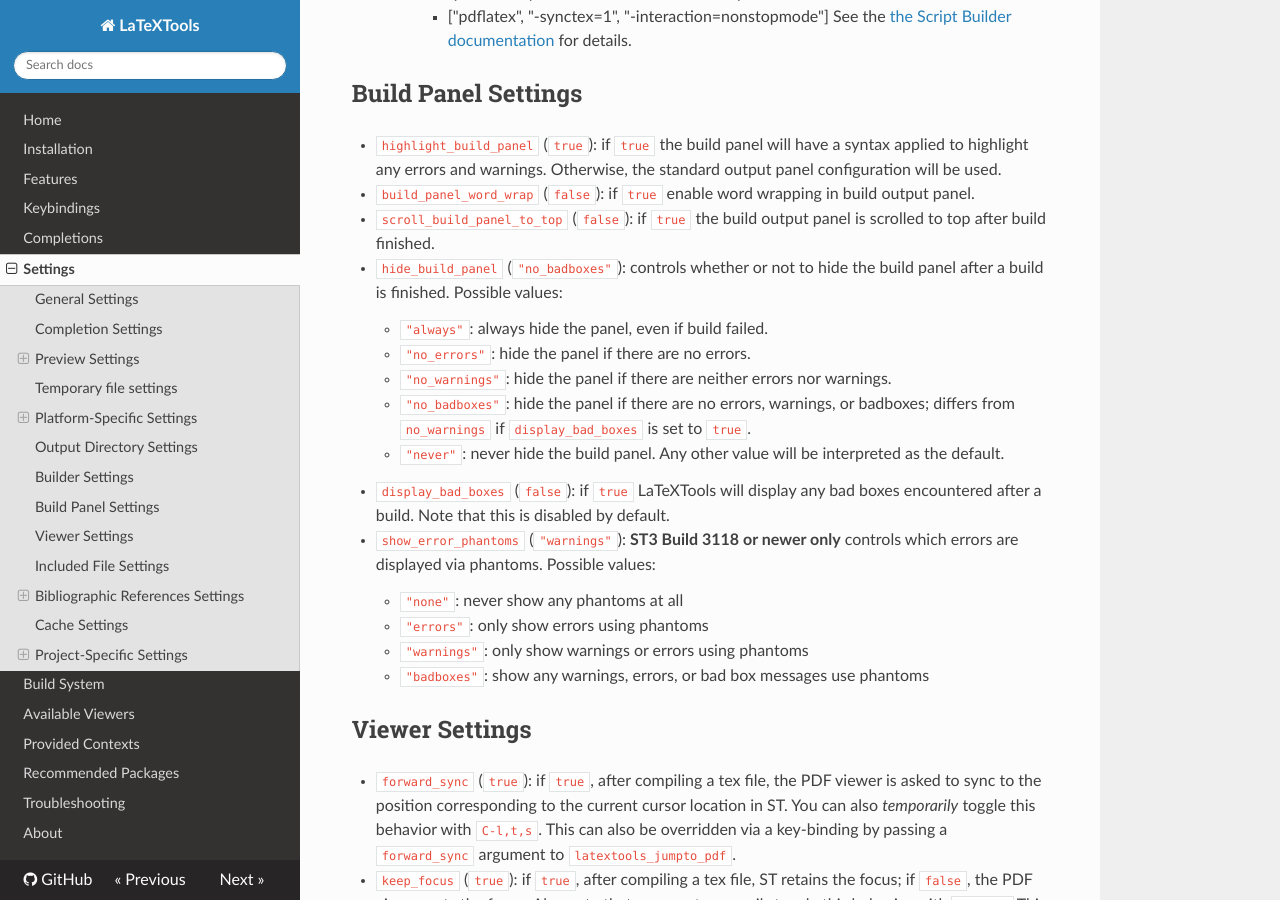
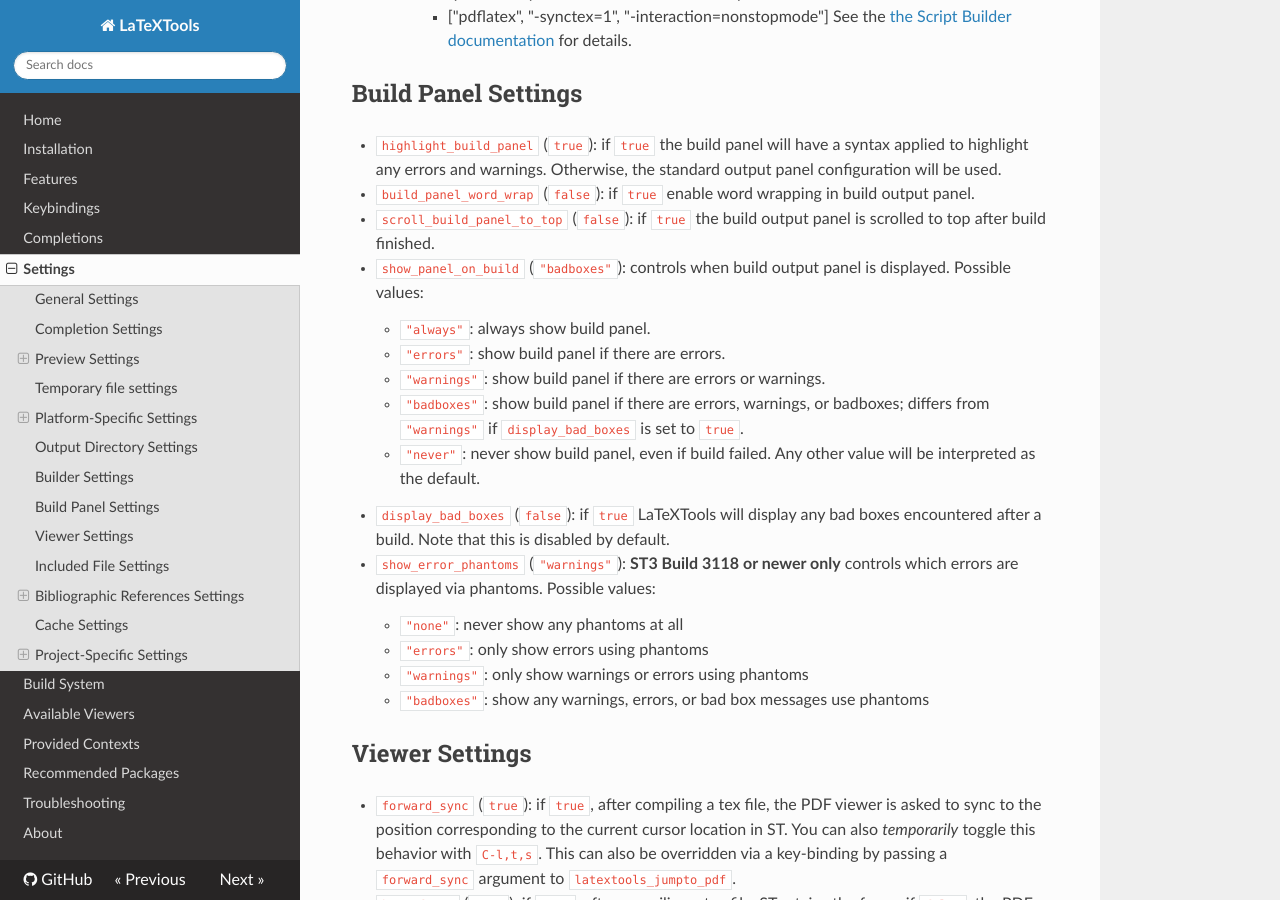
Before and after one commit to SublimeText/LaTeXTools, an MkDocs documentation site: the page built from docs/settings.md, in a window 1280 px wide and 900 px high, scrolled down 5985 px. Built offline with MkDocs 1.6.1, drawn with Linux system fonts in a browser that asks for light colours; nearby versions of some CDN libraries.

Commit message:
Rename hide_build_panel to show_panel_on_build
This commit renames hide_build_panel setting to what ST's default settings
provide to control whether to show build panel on build.

Primary target is to remove duplicate negation of wording and to clarify
the meaning of the setting and the functionality behind it.

```diff
--- a/docs/settings.md
+++ b/docs/settings.md
@@ -129,12 +129,12 @@ This section refers to setting that can be found in a platform-specific block fo
 * `highlight_build_panel` (`true`): if `true` the build panel will have a syntax applied to highlight any errors and warnings. Otherwise, the standard output panel configuration will be used.
 * `build_panel_word_wrap` (`false`): if `true` enable word wrapping in build output panel.
 * `scroll_build_panel_to_top` (`false`): if `true` the build output panel is scrolled to top after build finished.
-* `hide_build_panel` (`"no_badboxes"`): controls whether or not to hide the build panel after a build is finished. Possible values:
-	* `"always"`: always hide the panel, even if build failed.
-	* `"no_errors"`: hide the panel if there are no errors.
-	* `"no_warnings"`: hide the panel if there are neither errors nor warnings.
-	* `"no_badboxes"`: hide the panel if there are no errors, warnings, or badboxes; differs from `no_warnings` if `display_bad_boxes` is set to `true`.
-	* `"never"`: never hide the build panel.
+* `show_panel_on_build` (`"badboxes"`): controls when build output panel is displayed. Possible values:
+	* `"always"`: always show build panel.
+	* `"errors"`: show build panel if there are errors.
+	* `"warnings"`: show build panel if there are errors or warnings.
+	* `"badboxes"`: show build panel if there are errors, warnings, or badboxes; differs from `"warnings"` if `display_bad_boxes` is set to `true`.
+	* `"never"`: never show build panel, even if build failed.
 Any other value will be interpreted as the default.
 * `display_bad_boxes` (`false`): if `true` LaTeXTools will display any bad boxes encountered after a build. Note that this is disabled by default.
 * `show_error_phantoms` (`"warnings"`): **ST3 Build 3118 or newer only** controls which errors are displayed via phantoms. Possible values:
```
Also changed, not shown: docs/keybindings.md (+1 -1 lines), 2 other files.
